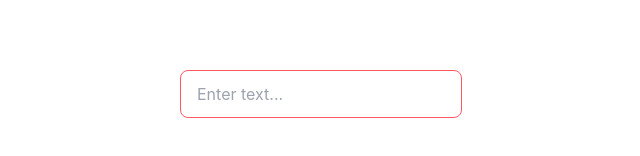
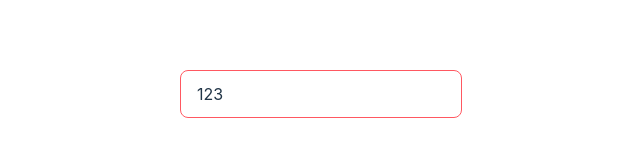
Before and after one commit to Oshulten/ChatRoom, a React (Vite) app in the folder ChatRoomFrontend/: page / in a window 1280 px wide. Shown: the part 306-462 px from the top of the page, without its empty margins (319-959 px from the left). Built offline with nearby package versions, Linux system fonts and the light colour scheme.

Commit message:
fix: type error

```diff
--- a/ChatRoomFrontend/src/App.tsx
+++ b/ChatRoomFrontend/src/App.tsx
@@ -6,8 +6,8 @@ function App() {
   const [value, setValue] = useState("123");
   return (
     <>
-      <StringDataCell initialValue={value} onChange={(newValue) => {
-        if (newValue) setValue(newValue);
+      <StringDataCell value={value} onChange={(newValue) => {
+        setValue(newValue);
         console.log("New value: " + newValue);
       }
       } validationPattern={lengthPattern(0, 4)}></StringDataCell>
--- a/ChatRoomFrontend/src/components/DataTable.tsx
+++ b/ChatRoomFrontend/src/components/DataTable.tsx
@@ -14,7 +14,7 @@ function validateWithPattern(text: string, pattern?: string) {
 
 interface StringDataCellProps {
     value: string,
-    onChange: (value?: string) => void;
+    onChange: (value: string) => void;
     validationPattern?: string,
     placeholder?: string,
     validationError?: string,
```
